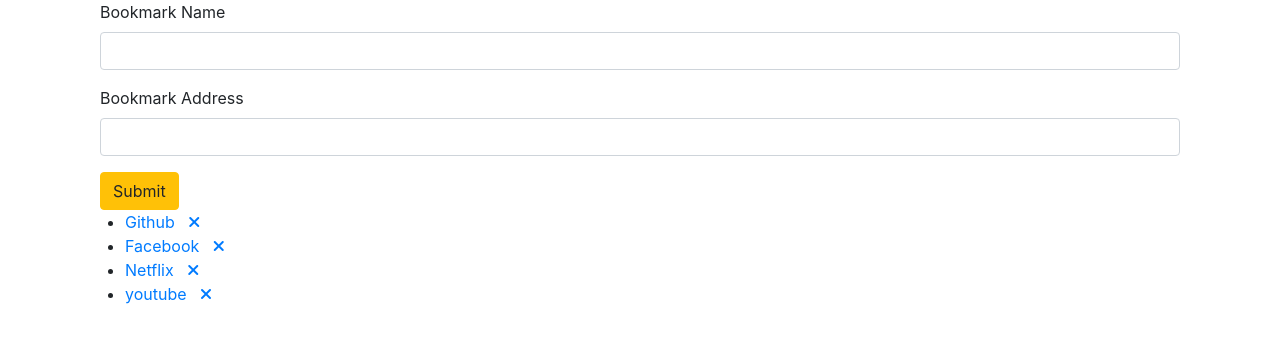
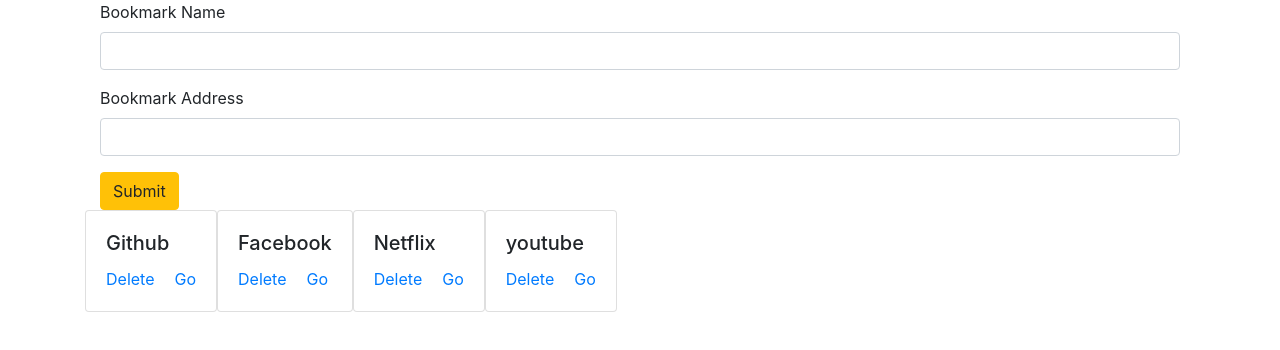
Before and after one commit to jcstang/bookmarkly, a React (Create React App) app: page / in a window 1280 px wide. Shown: the top 350 px of the page. Built offline with nearby package versions, Linux system fonts and the light colour scheme.

Commit message:
create bookmark card instead of list item

```diff
--- /dev/null
+++ b/src/components/BookmarkCard/BookmarkCard.js
@@ -0,0 +1,31 @@
+import React from 'react';
+
+export default function BookmarkCard(props) {
+
+    function childDeleteBookmarkClick(event) {
+        event.preventDefault();
+
+        //CALL the function that was passed down and down
+        props.destroyBookmark(props.index);
+    }
+
+    return (
+        <div className="card">
+            <div className="card-body">
+                <h5 className="card-title">{props.theBookmark.bookmarkName}</h5>
+                <a href="noop" onClick={childDeleteBookmarkClick} className="card-link">Delete</a>
+                <a href={props.theBookmark.bookmarkUrl} className="card-link">Go</a>
+            </div>
+        </div>
+        // <li>
+        //     <a
+        //         href={props.theBookmark.bookmarkUrl}
+        //         target="_blank"
+        //         rel="noopener noreferrer">
+        //         {props.theBookmark.bookmarkName}
+        //     </a>
+        //     <span>&nbsp;&nbsp;&nbsp;</span>
+        //     <a href="#noop" onClick={childDeleteBookmarkClick}><i className="fas fa-times"></i></a>
+        // </li>
+    );
+}
--- a/src/components/BookmarkList/BookmarkList.js
+++ b/src/components/BookmarkList/BookmarkList.js
@@ -1,14 +1,14 @@
 import React from 'react';
 import BookmarkListItem from '../BookmarkListItem/BookmarkListItem';
+import BookmarkCard from '../BookmarkCard/BookmarkCard';
 
 export default function BookmarkList(props) {
     return (
         <div className="container">
             <div className="row">
-                <ul>
                 {
                     props.bookmarks.map((aBookmark, index) => (
-                            <BookmarkListItem
+                        <BookmarkCard
                             theBookmark={aBookmark}
                             key={index}
                             index={index}
@@ -17,7 +17,6 @@
                         />
                     ))
                 }
-                </ul>
             </div>
         </div>
     );
```
Lines whose indentation alone changed are shown as unchanged.
